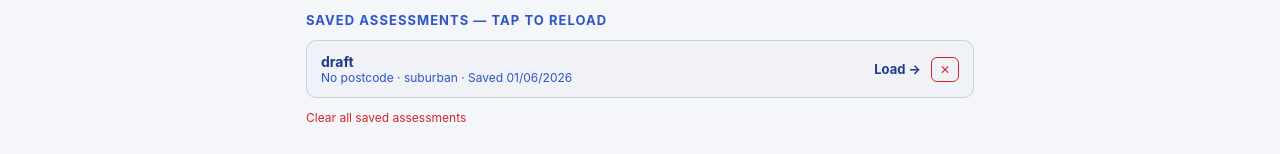
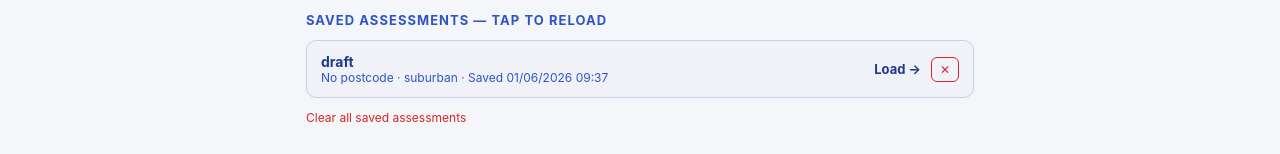
Before and after one commit to rshorney455-commits/Genesis-Retrail, a React (Vite) app: page / in a window 1280 px wide. Shown: the part 337-491 px from the top of the page. Built offline with nearby package versions, Linux system fonts and the light colour scheme.

Commit message:
Add time to saved assessment display

```diff
--- a/App_5.jsx
+++ b/App_5.jsx
@@ -1953,7 +1953,7 @@ Write a concise, professional 4-paragraph executive summary for this site assess
                   <div key={i} style={{display:"flex",alignItems:"center",gap:10,padding:"12px 14px",background:G.card,border:"1px solid "+G.border,borderRadius:10,marginBottom:8}}>
                     <div style={{flex:1,cursor:"pointer"}} onClick={()=>loadAssessment(a)}>
                       <div style={{fontSize:14,fontWeight:700,color:G.mid}}>{a.propName||"Unnamed site"}</div>
-                      <div style={{fontSize:12,color:G.light}}>{a.postcode||"No postcode"} · {a.location||""} · Saved {new Date(a.savedAt).toLocaleDateString("en-GB")}</div>
+                      <div style={{fontSize:12,color:G.light}}>{a.postcode||"No postcode"} · {a.location||""} · Saved {new Date(a.savedAt).toLocaleDateString("en-GB")} {new Date(a.savedAt).toLocaleTimeString("en-GB",{hour:"2-digit",minute:"2-digit"})}</div>
                     </div>
                     <div style={{fontSize:13,fontWeight:700,color:G.mid,cursor:"pointer"}} onClick={()=>loadAssessment(a)}>Load →</div>
                     <button onClick={e=>{
--- a/src/App.jsx
+++ b/src/App.jsx
@@ -1953,7 +1953,7 @@ Write a concise, professional 4-paragraph executive summary for this site assess
                   <div key={i} style={{display:"flex",alignItems:"center",gap:10,padding:"12px 14px",background:G.card,border:"1px solid "+G.border,borderRadius:10,marginBottom:8}}>
                     <div style={{flex:1,cursor:"pointer"}} onClick={()=>loadAssessment(a)}>
                       <div style={{fontSize:14,fontWeight:700,color:G.mid}}>{a.propName||"Unnamed site"}</div>
-                      <div style={{fontSize:12,color:G.light}}>{a.postcode||"No postcode"} · {a.location||""} · Saved {new Date(a.savedAt).toLocaleDateString("en-GB")}</div>
+                      <div style={{fontSize:12,color:G.light}}>{a.postcode||"No postcode"} · {a.location||""} · Saved {new Date(a.savedAt).toLocaleDateString("en-GB")} {new Date(a.savedAt).toLocaleTimeString("en-GB",{hour:"2-digit",minute:"2-digit"})}</div>
                     </div>
                     <div style={{fontSize:13,fontWeight:700,color:G.mid,cursor:"pointer"}} onClick={()=>loadAssessment(a)}>Load →</div>
                     <button onClick={e=>{
```
